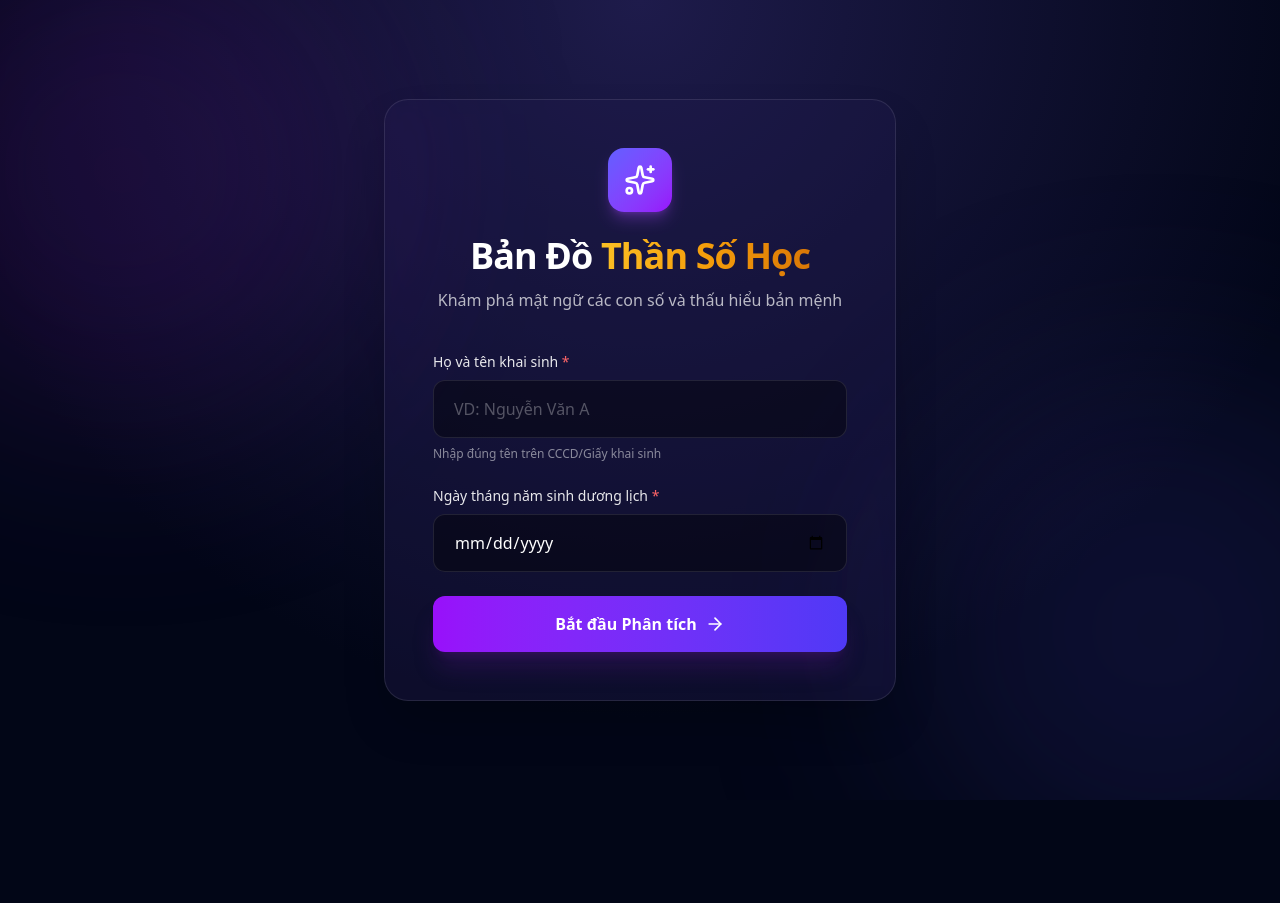
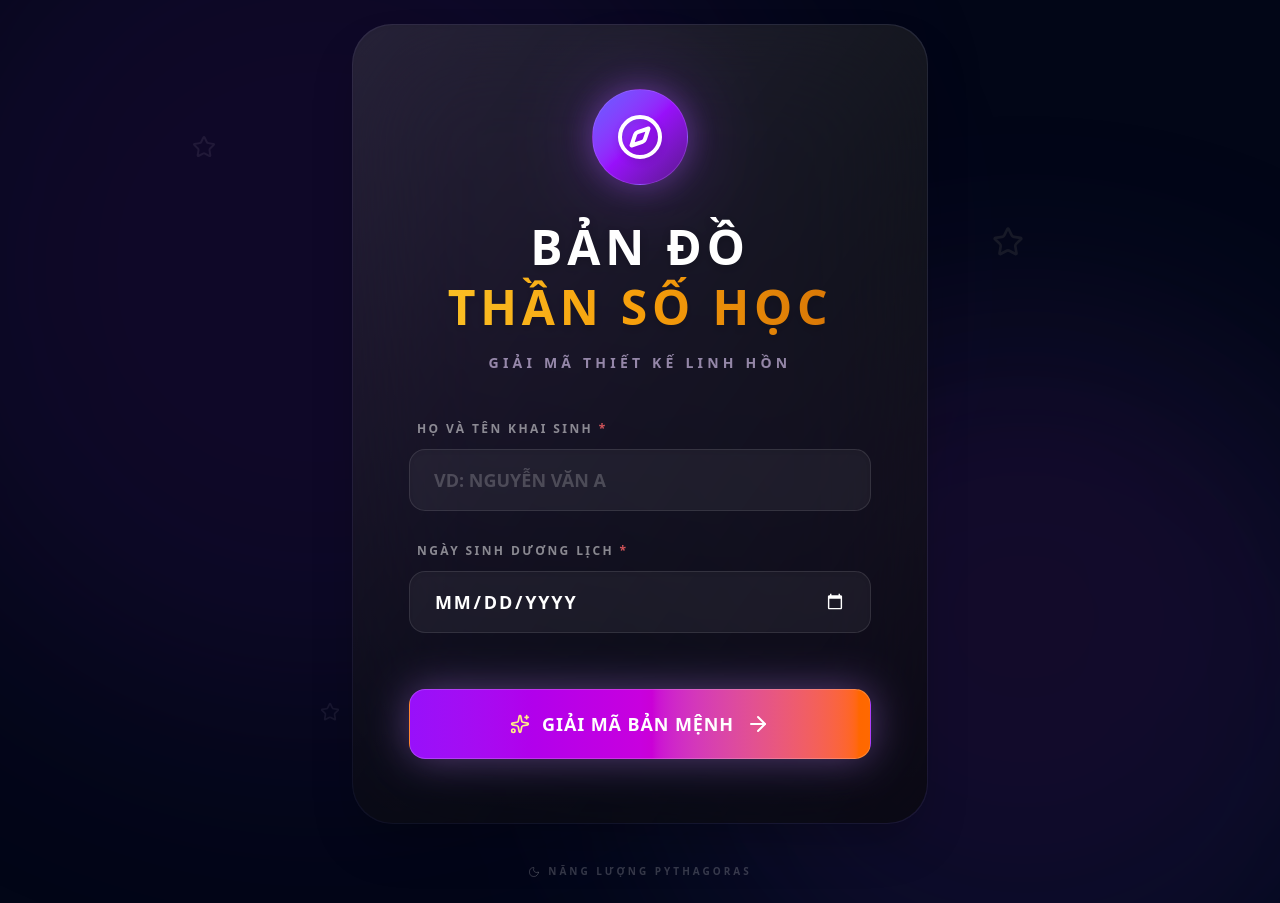
Before and after one commit to zenki12/thansohoc, a Next.js app: page / in a window 1280 px wide. Before the commit the page ends 800 px from the top, so only its background shows below. Built offline with nearby package versions, Linux system fonts and the light colour scheme.

Commit message:
Redesign Premium Login/Input Homepage

```diff
--- a/src/app/page.tsx
+++ b/src/app/page.tsx
@@ -2,7 +2,7 @@
 
 import { useState } from "react";
 import { useRouter } from "next/navigation";
-import { Sparkles, ArrowRight } from "lucide-react";
+import { Sparkles, ArrowRight, Compass, Moon, Star } from "lucide-react";
 
 export default function Home() {
   const [name, setName] = useState("");
@@ -17,63 +17,99 @@ export default function Home() {
   };
 
   return (
-    <main className="flex min-h-screen flex-col items-center justify-center p-6 relative overflow-hidden">
-      {/* Background decorations */}
-      <div className="absolute top-[-10%] left-[-10%] w-[500px] h-[500px] bg-purple-900/30 rounded-full mix-blend-screen filter blur-[100px] animate-pulse"></div>
-      <div className="absolute bottom-[-10%] right-[-10%] w-[500px] h-[500px] bg-indigo-900/30 rounded-full mix-blend-screen filter blur-[100px] animate-pulse pointer-events-none" style={{ animationDelay: '2s' }}></div>
+    <main className="flex min-h-screen flex-col items-center justify-center p-6 relative overflow-hidden bg-[#020617] font-sans selection:bg-purple-500/30">
 
-      <div className="z-10 w-full max-w-lg glass-panel rounded-3xl p-8 sm:p-12 shadow-2xl relative border border-white/10 bg-white/5">
-        <div className="text-center mb-10">
-          <div className="mx-auto bg-gradient-to-br from-indigo-500 to-purple-600 w-16 h-16 flex items-center justify-center rounded-2xl mb-6 shadow-lg shadow-purple-500/30">
-            <Sparkles className="text-white w-8 h-8" />
+      {/* Dynamic Cosmic Background */}
+      <div className="absolute inset-0 z-0 overflow-hidden pointer-events-none">
+         <div className="absolute top-[-20%] left-[-10%] w-[70vw] h-[70vw] bg-purple-900/20 rounded-full mix-blend-screen filter blur-[120px] animate-pulse"></div>
+         <div className="absolute bottom-[-20%] right-[-10%] w-[60vw] h-[60vw] bg-indigo-900/20 rounded-full mix-blend-screen filter blur-[100px] animate-pulse" style={{ animationDelay: '3s' }}></div>
+         <div className="absolute top-[40%] left-[60%] w-[40vw] h-[40vw] bg-rose-900/10 rounded-full mix-blend-screen filter blur-[100px] animate-pulse" style={{ animationDelay: '5s' }}></div>
+
+         {/* Subtle Stars */}
+         <Star className="absolute top-[15%] left-[15%] w-6 h-6 text-white/10 animate-pulse" />
+         <Star className="absolute top-[25%] right-[20%] w-8 h-8 text-yellow-100/10 animate-pulse" style={{ animationDelay: '1s' }} />
+         <Star className="absolute bottom-[20%] left-[25%] w-5 h-5 text-purple-200/10 animate-pulse" style={{ animationDelay: '2s' }} />
       </div>
-          <h1 className="text-3xl sm:text-4xl font-bold mb-3 tracking-tight text-white">
-            Bản Đồ <span className="gold-gradient-text">Thần Số Học</span>
+
+      <div className="z-10 w-full max-w-xl mx-auto">
+        <div className="relative p-[1px] rounded-[2.5rem] bg-gradient-to-b from-white/10 to-transparent shadow-2xl">
+          <div className="absolute inset-0 bg-white/5 backdrop-blur-3xl rounded-[2.5rem]"></div>
+
+          <div className="relative px-8 py-12 sm:px-14 sm:py-16 rounded-[2.5rem] bg-gradient-to-br from-black/20 to-black/60 shadow-inner">
+
+            {/* Logo area */}
+            <div className="flex justify-center mb-8 relative">
+              <div className="absolute inset-0 bg-purple-500/30 blur-2xl rounded-full w-24 h-24 mx-auto"></div>
+              <div className="relative w-24 h-24 bg-gradient-to-br from-indigo-500 via-purple-600 to-purple-900 rounded-full flex items-center justify-center shadow-[0_0_30px_rgba(168,85,247,0.4)] border border-purple-400/30">
+                <Compass className="w-12 h-12 text-white drop-shadow-md" />
+              </div>
+            </div>
+
+            <div className="text-center mb-12">
+              <h1 className="text-4xl sm:text-5xl font-black mb-4 tracking-widest uppercase text-white drop-shadow-lg leading-tight">
+                Bản Đồ <br/><span className="gold-gradient-text">Thần Số Học</span>
               </h1>
-          <p className="text-white/70 text-sm sm:text-base">
-            Khám phá mật ngữ các con số và thấu hiểu bản mệnh
+              <p className="text-purple-200/60 text-xs sm:text-sm tracking-[0.3em] font-bold uppercase">
+                Giải mã thiết kế linh hồn
               </p>
             </div>
 
-        <form onSubmit={handleSubmit} className="space-y-6">
-          <div className="space-y-2 text-left">
-            <label htmlFor="name" className="block text-sm font-medium text-white/90">
-              Họ và tên khai sinh <span className="text-red-400">*</span>
+            <form onSubmit={handleSubmit} className="space-y-8">
+
+              <div className="space-y-3 relative group">
+                <label htmlFor="name" className="block text-xs font-bold text-white/50 tracking-[0.2em] uppercase ml-2 transition-colors group-focus-within:text-purple-400">
+                  Họ và tên khai sinh <span className="text-red-400/80">*</span>
                 </label>
+                <div className="relative">
                   <input
                     id="name"
                     type="text"
                     required
                     value={name}
                     onChange={(e) => setName(e.target.value)}
-              placeholder="VD: Nguyễn Văn A"
-              className="w-full px-5 py-4 bg-black/40 border border-white/10 rounded-xl focus:border-purple-500 focus:ring-2 focus:ring-purple-500/50 text-white placeholder-white/30 transition-all outline-none"
+                    placeholder="VD: NGUYỄN VĂN A"
+                    className="w-full px-6 py-4 bg-white/5 border border-white/10 rounded-2xl focus:border-purple-500 focus:bg-white/10 text-white placeholder-white/20 transition-all outline-none font-bold text-lg shadow-inner uppercase"
                   />
-            <p className="text-xs text-white/50">Nhập đúng tên trên CCCD/Giấy khai sinh</p>
+                  <div className="absolute inset-x-0 bottom-0 h-0.5 bg-gradient-to-r from-transparent via-purple-500/50 to-transparent scale-x-0 group-focus-within:scale-x-100 transition-transform duration-500"></div>
+                </div>
               </div>
 
-          <div className="space-y-2 text-left">
-            <label htmlFor="dob" className="block text-sm font-medium text-white/90">
-              Ngày tháng năm sinh dương lịch <span className="text-red-400">*</span>
+              <div className="space-y-3 relative group">
+                <label htmlFor="dob" className="block text-xs font-bold text-white/50 tracking-[0.2em] uppercase ml-2 transition-colors group-focus-within:text-purple-400">
+                  Ngày sinh dương lịch <span className="text-red-400/80">*</span>
                 </label>
+                <div className="relative">
                   <input
                     id="dob"
                     type="date"
                     required
                     value={dob}
                     onChange={(e) => setDob(e.target.value)}
-              className="w-full px-5 py-4 bg-black/40 border border-white/10 rounded-xl focus:border-purple-500 focus:ring-2 focus:ring-purple-500/50 text-white placeholder-white/30 transition-all outline-none appearance-none"
+                    className="w-full px-6 py-4 bg-white/5 border border-white/10 rounded-2xl focus:border-purple-500 focus:bg-white/10 text-white placeholder-white/20 transition-all outline-none font-bold text-lg appearance-none shadow-inner tracking-widest uppercase"
+                    style={{ colorScheme: "dark" }}
                   />
+                  <div className="absolute inset-x-0 bottom-0 h-0.5 bg-gradient-to-r from-transparent via-purple-500/50 to-transparent scale-x-0 group-focus-within:scale-x-100 transition-transform duration-500"></div>
+                </div>
               </div>
 
+              <div className="pt-6">
                 <button
                   type="submit"
-            className="w-full mt-4 py-4 px-6 bg-gradient-to-r from-purple-600 to-indigo-600 hover:from-purple-500 hover:to-indigo-500 text-white rounded-xl font-semibold shadow-xl shadow-purple-900/30 transform transition-all active:scale-[0.98] flex items-center justify-center gap-2 group"
+                  className="w-full py-5 px-6 bg-gradient-to-r from-purple-600 via-fuchsia-600 to-orange-500 hover:from-purple-500 hover:via-fuchsia-500 hover:to-orange-400 text-white rounded-2xl font-black text-lg shadow-[0_0_40px_rgba(192,132,252,0.4)] transform transition-all active:scale-[0.98] flex items-center justify-center gap-3 group border border-white/20 tracking-wider"
                 >
-            Bắt đầu Phân tích
-            <ArrowRight className="w-5 h-5 group-hover:translate-x-1 transition-transform" />
+                  <Sparkles className="w-5 h-5 text-yellow-200" />
+                  GIẢI MÃ BẢN MỆNH
+                  <ArrowRight className="w-6 h-6 group-hover:translate-x-2 transition-transform" />
                 </button>
+              </div>
+
             </form>
+          </div>
+        </div>
+
+        <div className="text-center mt-10 text-white/20 text-[10px] font-bold tracking-[0.3em] uppercase flex items-center justify-center gap-2">
+           <Moon className="w-3 h-3" /> Năng lượng Pythagoras
+        </div>
       </div>
     </main>
   );
```
Lines whose indentation alone changed are shown as unchanged.
